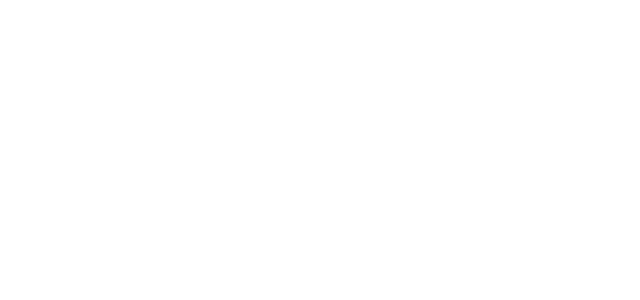
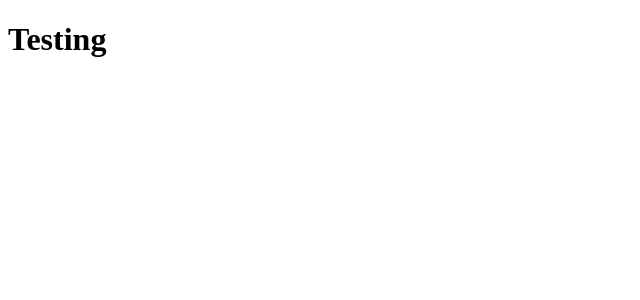
Before and after one commit to userNameGoes-Here/IMY210-A3, a Nuxt app: page / in a window 1280 px wide. Shown: the top 300 px of the page, without its empty margins (0-640 px from the left). Built offline with nearby package versions, Linux system fonts and the light colour scheme.

Commit message:
Style testing (layout testing)

```diff
--- a/app/app.vue
+++ b/app/app.vue
@@ -4,7 +4,7 @@
 
 <template>
   <div id="body">
-
+    <h1>Testing</h1>
   </div>
 
 </template>
```
